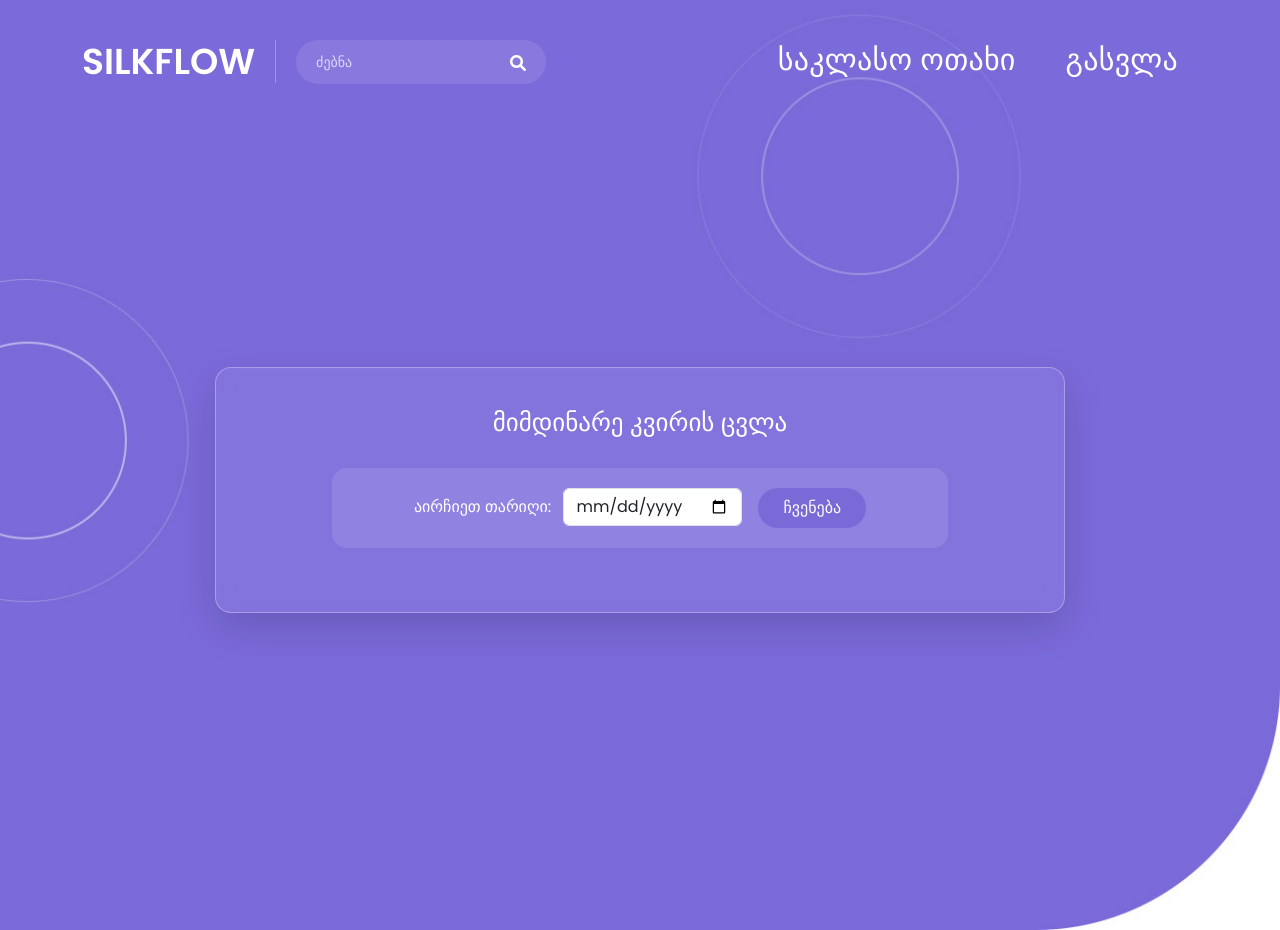
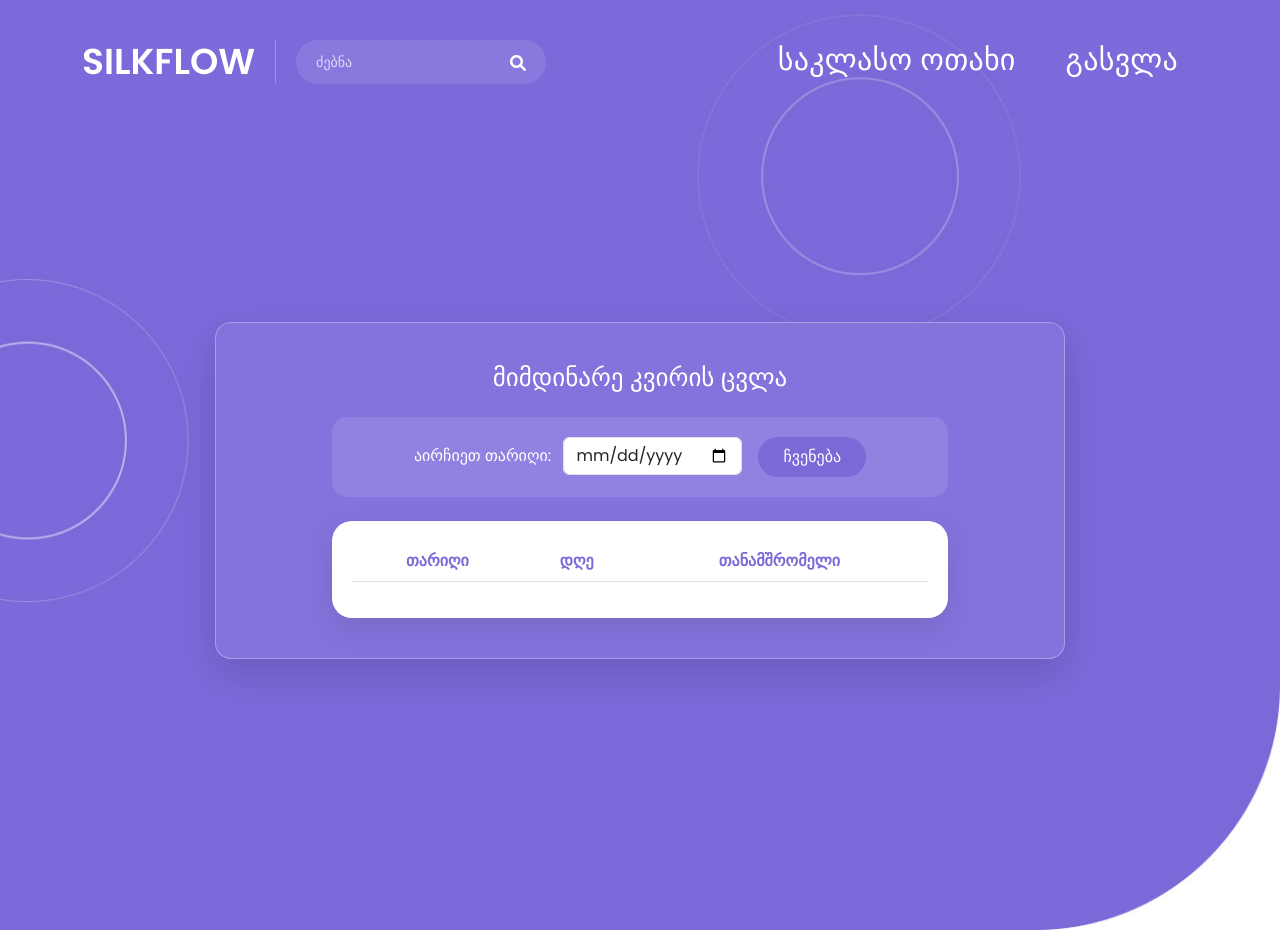
Before and after one commit to MarBifrost/silkflow, a Flask app: page / in a window 1280 px wide. Run offline with Flask 3, Linux system fonts and the light colour scheme; the visitor is signed in with stand-in values (Sample User, id 1); lists and menus that the app fills with data are empty; some libraries are stand-ins or nearby versions.

Commit message:
minor changes in main logic

```diff
--- a/app.py
+++ b/app.py
@@ -24,19 +24,25 @@ def index():
     return redirect(url_for('auth.login'))
 
 @app.route('/main')
-def main_page():
-    if request.method == "GET":
-        cursor = mysql.connection.cursor(MySQLdb.cursors.DictCursor)
+def main():
+    cursor = mysql.connection.cursor(MySQLdb.cursors.DictCursor)
 
-        query = 'SELECT shifts.shift_date, employees.name FROM shifts join employees on shifts.employee_id = employee.id;'
-        cursor.execute(query)
-        shifts = cursor.fetchall()
-        cursor.close()
+    query = """SELECT s.shift_date, DAYNAME(s.shift_date) as day_name, e.name as employee_name from shifts s left join employees e on s.employee_id = e.id order by s.shift_date limit 14;"""
+    cursor.execute(query)
+    shifts = cursor.fetchall()
+    cursor.close()
 
-        for shift in shifts:
-            if shift['shift_date']:
-                shift['shift_date'] = shift['shift_date'].strftime('%Y-%m-%d')
+    for shift in shifts:
+        if shift['shift_date']:
+            shift['shift_date'] = shift['shift_date'].strftime('%Y-%m-%d')
+    return render_template('main.html', shifts=shifts)
 
-        return jsonify(shifts)
+@app.route('/class')
+def my_class():
+    if 'loggedin' in session:
+        return render_template('class.html', email=session['email'])
+    return redirect(url_for('auth.login'))
+
+
 if __name__ == '__main__':
     app.run(debug=True)
--- a/templates/class.html
+++ b/templates/class.html
@@ -54,8 +54,8 @@ https://templatemo.com/tm-586-scholar
                         <h1>SilkFlow</h1>
                     </a>
                     <ul class="nav">
-                      <li class="scroll-to-section"><a href="main.html">გრაფიკი</a></li>
-                      <li class="scroll-to-section"><a href="index.html">გასვლა</a></li>
+                      <li class="scroll-to-section"><a href="{{ url_for('main') }}">გრაფიკი</a></li>
+                      <li class="scroll-to-section"><a href="{{ url_for('auth.logout') }}">გასვლა</a></li>
                   </ul>
                     <a class='menu-trigger'>
                         <span>Menu</span>
--- a/templates/main.html
+++ b/templates/main.html
@@ -6,23 +6,19 @@
   <meta name="viewport" content="width=device-width, initial-scale=1, shrink-to-fit=no">
   <link href="/assets/webfonts/fa-regular-400.woff2" rel="stylesheet">
 
-  <title>main</title>
+  <title>SilkFlow - Schedule</title>
 
-  <!-- Bootstrap core CSS -->
   <link href="/static/vendor/bootstrap/css/bootstrap.min.css" rel="stylesheet">
 
-  <!-- Additional CSS Files -->
   <link rel="stylesheet" href="/static/assets/css/fontawesome.css">
   <link rel="stylesheet" href="/static/assets/css/templatemo-scholar.css">
   <link rel="stylesheet" href="/static/assets/css/owl.css">
   <link rel="stylesheet" href="/static/assets/css/animate.css">
-  <link rel="stylesheet" href="https://unpkg.com/swiper@7/swiper-bundle.min.css"/>
-
+  <link rel="stylesheet" href="https://unpkg.com/swiper@7/swiper-bundle.min.css" />
 </head>
 
 <body>
 
-  <!-- ***** Preloader Start ***** -->
   <div id="js-preloader" class="js-preloader">
     <div class="preloader-inner">
       <span class="dot"></span>
@@ -33,99 +29,97 @@
       </div>
     </div>
   </div>
-  <!-- ***** Preloader End ***** -->
 
-  <!-- ***** Header Area Start ***** -->
   <header class="header-area header-sticky">
     <div class="container">
       <div class="row">
         <div class="col-12">
           <nav class="main-nav">
-                    <!-- ***** Logo Start ***** -->
-                    <a href="main.html" class="logo">
+            <a href="{{ url_for('main') }}" class="logo">
               <h1>SilkFlow</h1>
             </a>
-                    <!-- ***** Logo End ***** -->
-                    <!-- ***** Serach Start ***** -->
             <div class="search-input">
               <form id="search" action="#">
-                        <input type="text" placeholder="ძებნა" id='searchText' name="searchKeyword" onkeypress="handle" />
+                <input type="text" placeholder="ძებნა" id='searchText' name="searchKeyword" />
                 <i class="fa fa-search"></i>
               </form>
             </div>
-                    <!-- ***** Serach Start ***** -->
-                    <!-- ***** Menu Start ***** -->
             <ul class="nav">
-                      <li class="scroll-to-section"><a href="class.html">საკლასო ოთახი</a></li>
+              <li class="scroll-to-section"><a href="{{ url_for('my_class') }}">საკლასო ოთახი</a></li>
               <li class="scroll-to-section"><a href="{{ url_for('auth.logout') }}">გასვლა</a></li>
             </ul>
             <a class='menu-trigger'>
               <span>Menu</span>
             </a>
-                    <!-- ***** Menu End ***** -->
           </nav>
         </div>
       </div>
     </div>
   </header>
-  <!-- ***** Header Area End ***** -->
 
   <div class="main-banner" id="top col-lg-12">
     <div class="container">
       <div class="row">
         <div class="col-lg-12">
-
           <div class="schedule-container">
             <div class="schedule-box animate__animated animate__fadeInUp">
-
               <div class="container">
                 <div class="row">
                   <div class="col-lg-10 offset-lg-1">
                     <div class="header-text text-center">
-                    <h2>მიმდინარე კვირის ცვლა</h2>
+                      <h2 class="mb-4">მიმდინარე კვირის ცვლა</h2>
 
                       <div class="search-filter mb-4" style="background: rgba(255,255,255,0.1); padding: 20px; border-radius: 15px;">
-                        <form id="schedule-search" class="row g-3 justify-content-center">
+                        <form id="schedule-search" method="GET" action="{{ url_for('main') }}" class="row g-3 justify-content-center">
                           <div class="col-auto">
                             <label for="startDate" class="text-white me-2">აირჩიეთ თარიღი:</label>
-                            <input type="date" id="startDate" class="form-control" style="display: inline-block; width: auto;">
+                            <input type="date" name="filter_date" id="startDate" class="form-control" style="display: inline-block; width: auto;">
                           </div>
                           <div class="col-auto">
-                            <button type="button" onclick="updateSchedule()" class="btn btn-primary" style="background-color: #7a6ad8; border: none; padding: 8px 25px; border-radius: 25px;">ჩვენება</button>
+                            <button type="submit" class="btn btn-primary" style="background-color: #7a6ad8; border: none; padding: 8px 25px; border-radius: 25px;">ჩვენება</button>
                           </div>
                         </form>
                       </div>
 
-{#                    <div class="table-responsive" style="background: white; border-radius: 20px; padding: 20px; box-shadow: 0px 10px 30px rgba(0,0,0,0.1);">#}
-{#                        <table class="table table-hover">#}
-{#                        <thead>#}
-{#                            <tr id="table-head" style="color: #7a6ad8;">#}
-{#                            </tr>#}
-{#                        </thead>#}
-{#                        <tbody id="table-body">#}
-{#                            </tbody>#}
-{#                        </table>#}
-{#                    </div>#}
+                      <div class="table-responsive" style="background: white; border-radius: 20px; padding: 20px; box-shadow: 0px 10px 30px rgba(0,0,0,0.1);">
+                          <table class="table table-hover">
+                            <thead>
+                              <tr style="color: #7a6ad8;">
+                                <th>თარიღი</th>
+                                <th>დღე</th>
+                                <th>თანამშრომელი</th>
+                              </tr>
+                            </thead>
+                            <tbody>
+                            {% for shift in shifts %}
+                            <tr>
+                              <td>{{ shift.shift_date }}</td>
+                              <td>{{ shift.day_name }}</td>
+                              <td style="font-weight: bold; color: #7a6ad8; text-transform: capitalize;">
+                                {% if shift.employee_name %}
+                                  <span style="color: #7a6ad8;">{{ shift.employee_name }}</span>
+                                {% else %}
+                                  <span style="color: red;">დასვენების დღე</span>
+                                {% endif %}
+                              </td>
+                            </tr>
+                            {% endfor %}
+                            </tbody>
+                          </table>
+                        </div>
+                    </div>
+                  </div>
+                </div>
+              </div>
+            </div>
           </div>
         </div>
       </div>
     </div>
   </div>
 
-            </div>
-          </div>
-
-        </div>
-      </div>
-    </div>
-  </div>
-
-  <!-- Scripts -->
   <script src="/static/vendor/jquery/jquery.min.js"></script>
   <script src="/static/vendor/bootstrap/js/bootstrap.min.js"></script>
-  <script src="/static/assets/js/isotope.min.js"></script>
-  <script src="/static/assets/js/owl-carousel.js"></script>
-  <script src="/static/assets/js/counter.js"></script>
   <script src="/static/assets/js/custom.js"></script>
 
 </body>
```
Lines whose indentation alone changed are shown as unchanged.
